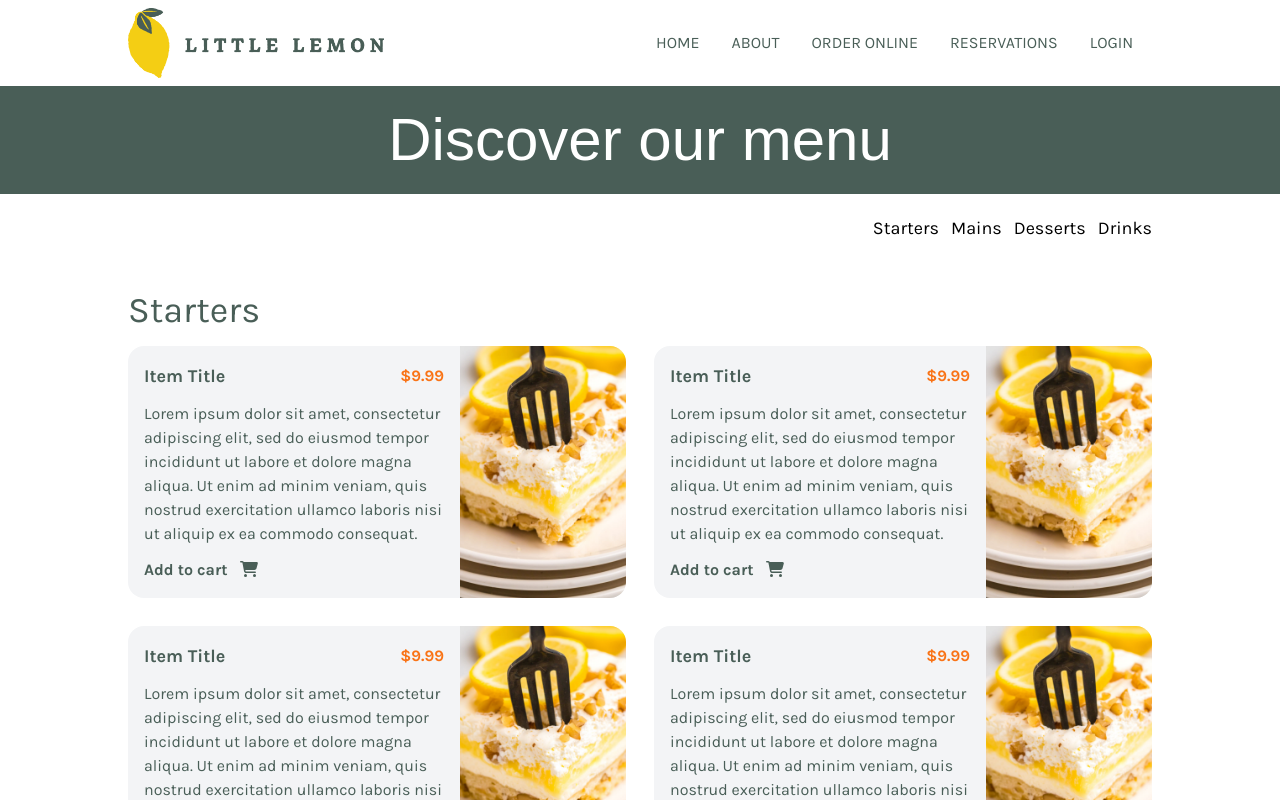
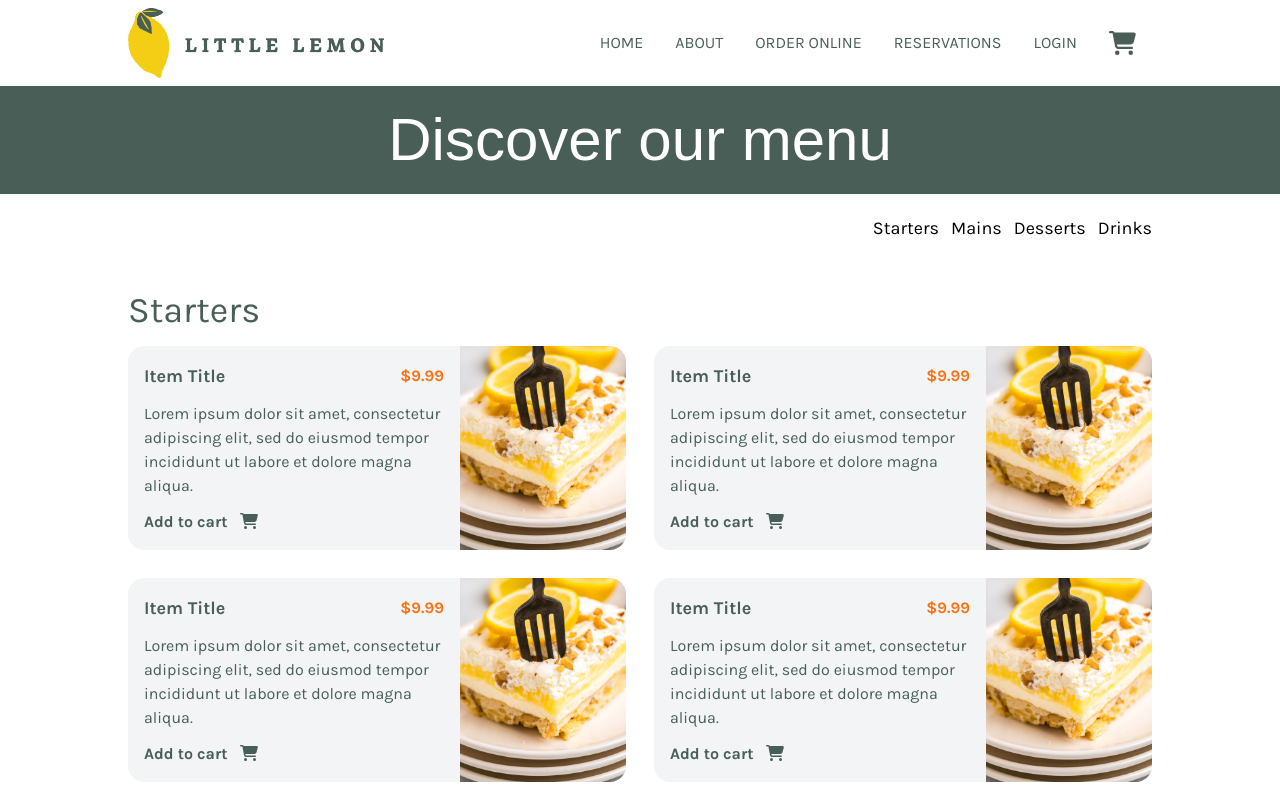
Before and after one commit to David-Werth/little-lemon, a Next.js app: page /order in a window 1280 px wide. Shown: the top 800 px of the page. Built offline with nearby package versions, Linux system fonts and the light colour scheme; a web font is replaced by a local one.

Commit message:
removed floating cart and added to nav as link

```diff
--- a/app/layout.jsx
+++ b/app/layout.jsx
@@ -5,7 +5,6 @@ import './globals.css';
 
 import { Karla } from 'next/font/google';
 import { Markazi_Text } from 'next/font/google';
-import FloatingCartIcon from '@/components/FloatingCartIcon';
 
 const karla = Karla({ variable: '--font-karla', subsets: ['latin'] });
 const markazi = Markazi_Text({
@@ -27,7 +26,6 @@ export default function RootLayout({ children }) {
 					{children}
 				</main>
 				<Footer />
-				{/* <FloatingCartIcon /> */}
 			</body>
 		</html>
 	);
--- a/app/order/cart/page.jsx
+++ b/app/order/cart/page.jsx
@@ -1,5 +1,11 @@
+import UnderConstruction from '@/components/UnderConstruction';
+
 const page = () => {
-	return <div>page</div>;
+	return (
+		<section className="flex justify-center">
+			<UnderConstruction />
+		</section>
+	);
 };
 
 export default page;
--- a/components/FloatingCartIcon.jsx
+++ /dev/null
@@ -1,27 +0,0 @@
-'use client';
-
-import Link from 'next/link';
-import getLocalStorage from '@/utils/getLocalStorage';
-import { FontAwesomeIcon } from '@fortawesome/react-fontawesome';
-import { faCartShopping } from '@fortawesome/free-solid-svg-icons';
-import { useState } from 'react';
-
-const getInitState = () => {
-	let initCart = [];
-	let localCart = getLocalStorage();
-	return localCart ? localCart.length : initCart;
-};
-
-const FloatingCartIcon = () => {
-	const [cartState, setCartState] = useState(getInitState);
-	return (
-		<div className="h-8 bg-white rounded-full cursor-pointer">
-			<p>{cartState}</p>
-			{/* <Link href="#" className="fixed z-50 bottom-16 left-9">
-				<FontAwesomeIcon icon={faCartShopping} />
-			</Link> */}
-		</div>
-	);
-};
-
-export default FloatingCartIcon;
--- a/components/Navbar.jsx
+++ b/components/Navbar.jsx
@@ -4,7 +4,7 @@ import Image from 'next/image';
 import Link from 'next/link';
 
 import { FontAwesomeIcon } from '@fortawesome/react-fontawesome';
-import { faBars } from '@fortawesome/free-solid-svg-icons';
+import { faBars, faCartShopping } from '@fortawesome/free-solid-svg-icons';
 import { faX } from '@fortawesome/free-solid-svg-icons';
 
 import logo from '../public/logo.png';
@@ -72,6 +72,13 @@ const Navbar = () => {
 				<Link onClick={() => setClicked(false)} className="nav-link" href="login">
 					LOGIN
 				</Link>
+				<Link
+					onClick={() => setClicked(false)}
+					className="nav-link"
+					href="/order/cart"
+				>
+					<FontAwesomeIcon icon={faCartShopping} className={`h-6`} />
+				</Link>
 			</ul>
 		</nav>
 	);
--- a/mock/mockMenu.js
+++ b/mock/mockMenu.js
@@ -4,35 +4,35 @@ const mockMenuStarters = [
 		title: 'Item Title',
 		price: 9.99,
 		description:
-			'Lorem ipsum dolor sit amet, consectetur adipiscing elit, sed do eiusmod tempor incididunt ut labore et dolore magna aliqua. Ut enim ad minim veniam, quis nostrud exercitation ullamco laboris nisi ut aliquip ex ea commodo consequat. ',
+			'Lorem ipsum dolor sit amet, consectetur adipiscing elit, sed do eiusmod tempor incididunt ut labore et dolore magna aliqua.',
 	},
 	{
 		itemId: 1,
 		title: 'Item Title',
 		price: 9.99,
 		description:
-			'Lorem ipsum dolor sit amet, consectetur adipiscing elit, sed do eiusmod tempor incididunt ut labore et dolore magna aliqua. Ut enim ad minim veniam, quis nostrud exercitation ullamco laboris nisi ut aliquip ex ea commodo consequat. ',
+			'Lorem ipsum dolor sit amet, consectetur adipiscing elit, sed do eiusmod tempor incididunt ut labore et dolore magna aliqua.',
 	},
 	{
 		itemId: 2,
 		title: 'Item Title',
 		price: 9.99,
 		description:
-			'Lorem ipsum dolor sit amet, consectetur adipiscing elit, sed do eiusmod tempor incididunt ut labore et dolore magna aliqua. Ut enim ad minim veniam, quis nostrud exercitation ullamco laboris nisi ut aliquip ex ea commodo consequat. ',
+			'Lorem ipsum dolor sit amet, consectetur adipiscing elit, sed do eiusmod tempor incididunt ut labore et dolore magna aliqua.',
 	},
 	{
 		itemId: 3,
 		title: 'Item Title',
 		price: 9.99,
 		description:
-			'Lorem ipsum dolor sit amet, consectetur adipiscing elit, sed do eiusmod tempor incididunt ut labore et dolore magna aliqua. Ut enim ad minim veniam, quis nostrud exercitation ullamco laboris nisi ut aliquip ex ea commodo consequat. ',
+			'Lorem ipsum dolor sit amet, consectetur adipiscing elit, sed do eiusmod tempor incididunt ut labore et dolore magna aliqua.',
 	},
 	{
 		itemId: 4,
 		title: 'Item Title',
 		price: 9.99,
 		description:
-			'Lorem ipsum dolor sit amet, consectetur adipiscing elit, sed do eiusmod tempor incididunt ut labore et dolore magna aliqua. Ut enim ad minim veniam, quis nostrud exercitation ullamco laboris nisi ut aliquip ex ea commodo consequat. ',
+			'Lorem ipsum dolor sit amet, consectetur adipiscing elit, sed do eiusmod tempor incididunt ut labore et dolore magna aliqua.',
 	},
 ];
 
@@ -42,42 +42,42 @@ const mockMenuMains = [
 		title: 'Item Title',
 		price: 9.99,
 		description:
-			'Lorem ipsum dolor sit amet, consectetur adipiscing elit, sed do eiusmod tempor incididunt ut labore et dolore magna aliqua. Ut enim ad minim veniam, quis nostrud exercitation ullamco laboris nisi ut aliquip ex ea commodo consequat. ',
+			'Lorem ipsum dolor sit amet, consectetur adipiscing elit, sed do eiusmod tempor incididunt ut labore et dolore magna aliqua.',
 	},
 	{
 		itemId: 7,
 		title: 'Item Title',
 		price: 9.99,
 		description:
-			'Lorem ipsum dolor sit amet, consectetur adipiscing elit, sed do eiusmod tempor incididunt ut labore et dolore magna aliqua. Ut enim ad minim veniam, quis nostrud exercitation ullamco laboris nisi ut aliquip ex ea commodo consequat. ',
+			'Lorem ipsum dolor sit amet, consectetur adipiscing elit, sed do eiusmod tempor incididunt ut labore et dolore magna aliqua.',
 	},
 	{
 		itemId: 8,
 		title: 'Item Title',
 		price: 9.99,
 		description:
-			'Lorem ipsum dolor sit amet, consectetur adipiscing elit, sed do eiusmod tempor incididunt ut labore et dolore magna aliqua. Ut enim ad minim veniam, quis nostrud exercitation ullamco laboris nisi ut aliquip ex ea commodo consequat. ',
+			'Lorem ipsum dolor sit amet, consectetur adipiscing elit, sed do eiusmod tempor incididunt ut labore et dolore magna aliqua.',
 	},
 	{
 		itemId: 9,
 		title: 'Item Title',
 		price: 9.99,
 		description:
-			'Lorem ipsum dolor sit amet, consectetur adipiscing elit, sed do eiusmod tempor incididunt ut labore et dolore magna aliqua. Ut enim ad minim veniam, quis nostrud exercitation ullamco laboris nisi ut aliquip ex ea commodo consequat. ',
+			'Lorem ipsum dolor sit amet, consectetur adipiscing elit, sed do eiusmod tempor incididunt ut labore et dolore magna aliqua.',
 	},
 	{
 		itemId: 10,
 		title: 'Item Title',
 		price: 9.99,
 		description:
-			'Lorem ipsum dolor sit amet, consectetur adipiscing elit, sed do eiusmod tempor incididunt ut labore et dolore magna aliqua. Ut enim ad minim veniam, quis nostrud exercitation ullamco laboris nisi ut aliquip ex ea commodo consequat. ',
+			'Lorem ipsum dolor sit amet, consectetur adipiscing elit, sed do eiusmod tempor incididunt ut labore et dolore magna aliqua.',
 	},
 	{
 		itemId: 11,
 		title: 'Item Title',
 		price: 9.99,
 		description:
-			'Lorem ipsum dolor sit amet, consectetur adipiscing elit, sed do eiusmod tempor incididunt ut labore et dolore magna aliqua. Ut enim ad minim veniam, quis nostrud exercitation ullamco laboris nisi ut aliquip ex ea commodo consequat. ',
+			'Lorem ipsum dolor sit amet, consectetur adipiscing elit, sed do eiusmod tempor incididunt ut labore et dolore magna aliqua.',
 	},
 ];
 
@@ -87,28 +87,28 @@ const mockMenuDesserts = [
 		title: 'Item Title',
 		price: 9.99,
 		description:
-			'Lorem ipsum dolor sit amet, consectetur adipiscing elit, sed do eiusmod tempor incididunt ut labore et dolore magna aliqua. Ut enim ad minim veniam, quis nostrud exercitation ullamco laboris nisi ut aliquip ex ea commodo consequat. ',
+			'Lorem ipsum dolor sit amet, consectetur adipiscing elit, sed do eiusmod tempor incididunt ut labore et dolore magna aliqua.',
 	},
 	{
 		itemId: 13,
 		title: 'Item Title',
 		price: 9.99,
 		description:
-			'Lorem ipsum dolor sit amet, consectetur adipiscing elit, sed do eiusmod tempor incididunt ut labore et dolore magna aliqua. Ut enim ad minim veniam, quis nostrud exercitation ullamco laboris nisi ut aliquip ex ea commodo consequat. ',
+			'Lorem ipsum dolor sit amet, consectetur adipiscing elit, sed do eiusmod tempor incididunt ut labore et dolore magna aliqua.',
 	},
 	{
 		itemId: 14,
 		title: 'Item Title',
 		price: 9.99,
 		description:
-			'Lorem ipsum dolor sit amet, consectetur adipiscing elit, sed do eiusmod tempor incididunt ut labore et dolore magna aliqua. Ut enim ad minim veniam, quis nostrud exercitation ullamco laboris nisi ut aliquip ex ea commodo consequat. ',
+			'Lorem ipsum dolor sit amet, consectetur adipiscing elit, sed do eiusmod tempor incididunt ut labore et dolore magna aliqua.',
 	},
 	{
 		itemId: 15,
 		title: 'Item Title',
 		price: 9.99,
 		description:
-			'Lorem ipsum dolor sit amet, consectetur adipiscing elit, sed do eiusmod tempor incididunt ut labore et dolore magna aliqua. Ut enim ad minim veniam, quis nostrud exercitation ullamco laboris nisi ut aliquip ex ea commodo consequat. ',
+			'Lorem ipsum dolor sit amet, consectetur adipiscing elit, sed do eiusmod tempor incididunt ut labore et dolore magna aliqua.',
 	},
 ];
 
@@ -118,28 +118,28 @@ const mockMenuDrinks = [
 		title: 'Item Title',
 		price: 9.99,
 		description:
-			'Lorem ipsum dolor sit amet, consectetur adipiscing elit, sed do eiusmod tempor incididunt ut labore et dolore magna aliqua. Ut enim ad minim veniam, quis nostrud exercitation ullamco laboris nisi ut aliquip ex ea commodo consequat. ',
+			'Lorem ipsum dolor sit amet, consectetur adipiscing elit, sed do eiusmod tempor incididunt ut labore et dolore magna aliqua.',
 	},
 	{
 		itemId: 17,
 		title: 'Item Title',
 		price: 9.99,
 		description:
-			'Lorem ipsum dolor sit amet, consectetur adipiscing elit, sed do eiusmod tempor incididunt ut labore et dolore magna aliqua. Ut enim ad minim veniam, quis nostrud exercitation ullamco laboris nisi ut aliquip ex ea commodo consequat. ',
+			'Lorem ipsum dolor sit amet, consectetur adipiscing elit, sed do eiusmod tempor incididunt ut labore et dolore magna aliqua.',
 	},
 	{
 		itemId: 18,
 		title: 'Item Title',
 		price: 9.99,
 		description:
-			'Lorem ipsum dolor sit amet, consectetur adipiscing elit, sed do eiusmod tempor incididunt ut labore et dolore magna aliqua. Ut enim ad minim veniam, quis nostrud exercitation ullamco laboris nisi ut aliquip ex ea commodo consequat. ',
+			'Lorem ipsum dolor sit amet, consectetur adipiscing elit, sed do eiusmod tempor incididunt ut labore et dolore magna aliqua.',
 	},
 	{
 		itemId: 19,
 		title: 'Item Title',
 		price: 9.99,
 		description:
-			'Lorem ipsum dolor sit amet, consectetur adipiscing elit, sed do eiusmod tempor incididunt ut labore et dolore magna aliqua. Ut enim ad minim veniam, quis nostrud exercitation ullamco laboris nisi ut aliquip ex ea commodo consequat. ',
+			'Lorem ipsum dolor sit amet, consectetur adipiscing elit, sed do eiusmod tempor incididunt ut labore et dolore magna aliqua.',
 	},
 ];
 
```
